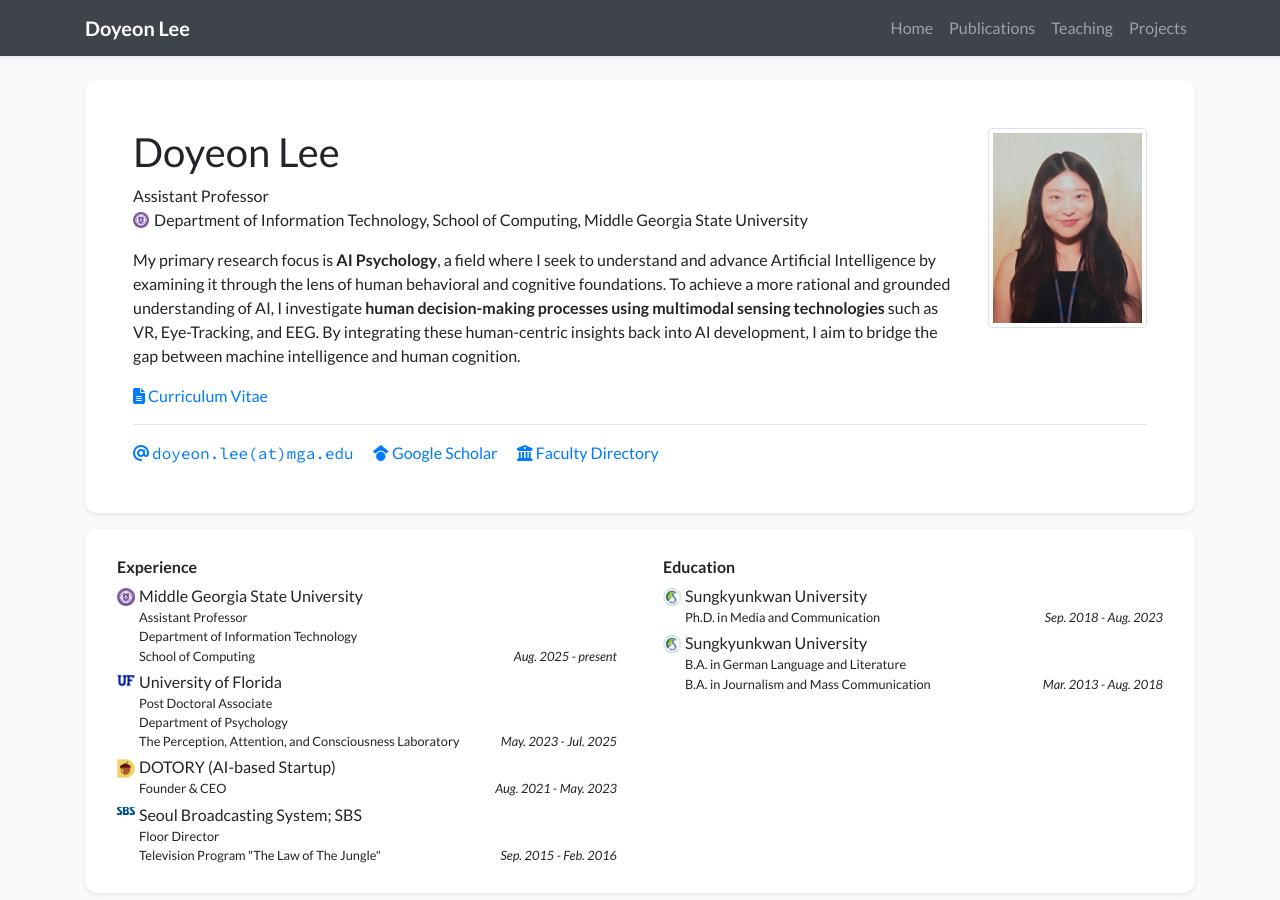
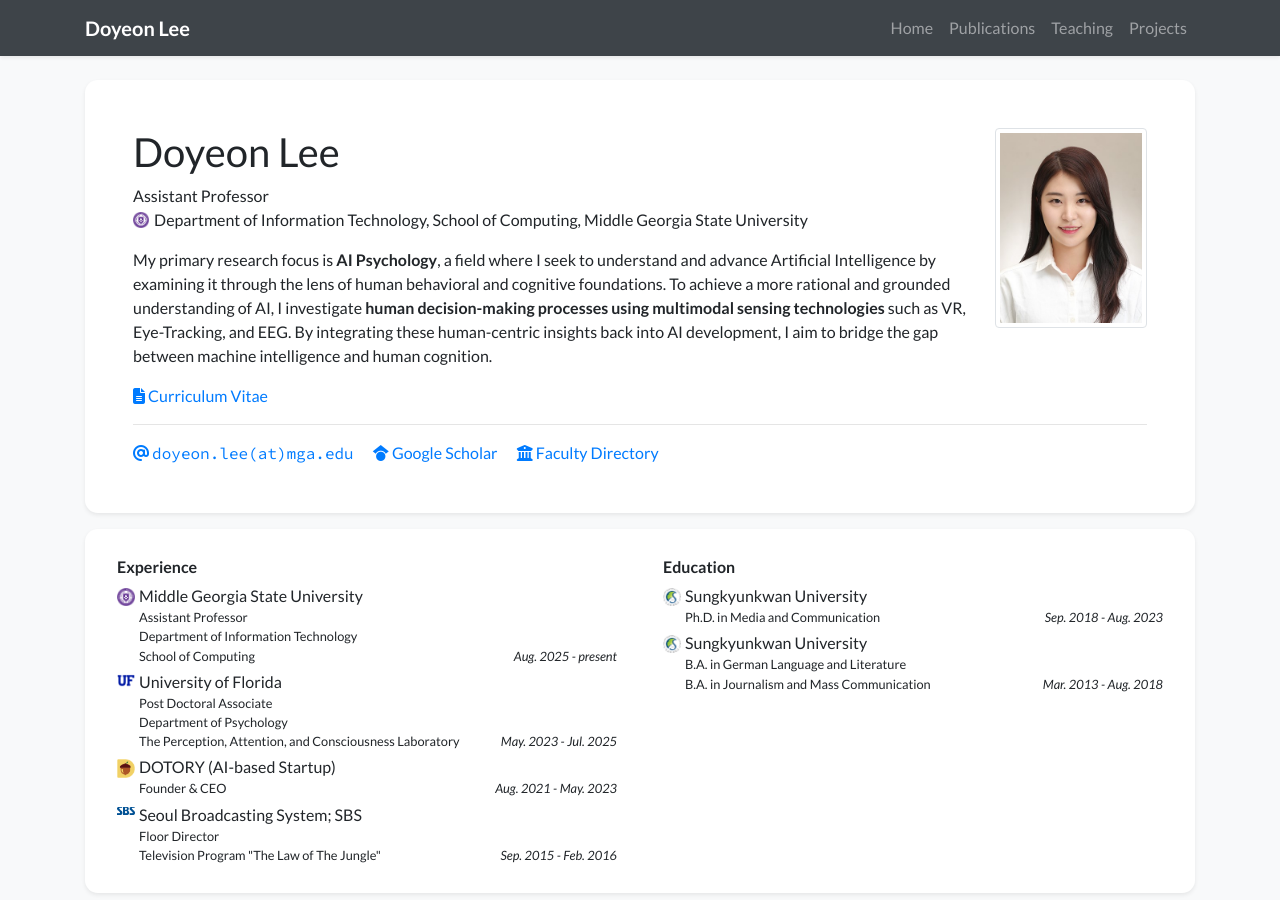
Before and after one commit to doyeonlee-log/doyeonlee-log.github.io, a Jekyll site: the page built from index.html, in a window 1280 px wide and 900 px high. Built offline with Jekyll 4.4.1, drawn with Linux system fonts in a browser that asks for light colours; nearby versions of some CDN libraries; a style sheet for code colours, icons or effects is not loaded.

Commit message:
Update profile.yml

```diff
--- a/_data/profile.yml
+++ b/_data/profile.yml
@@ -26,7 +26,7 @@ short_bio: >-
     My primary research focus is <b>AI Psychology</b>, a field where I seek to understand and advance Artificial Intelligence by examining it through the lens of human behavioral and cognitive foundations. To achieve a more rational and grounded understanding of AI, I investigate <b>human decision-making processes using multimodal sensing technologies</b> such as VR, Eye-Tracking, and EEG. By integrating these human-centric insights back into AI development, I aim to bridge the gap between machine intelligence and human cognition.
   </p>
 
-portrait_url: /assets/images/photos/DoyeonLee.jpg
+portrait_url: /assets/images/photos/DoyeonLee_2.jpg
 #portrait_caption: >-
 #  Photo by Manja Vitolic on Unsplash (this caption is optional, comment it out to disable).
 
```
